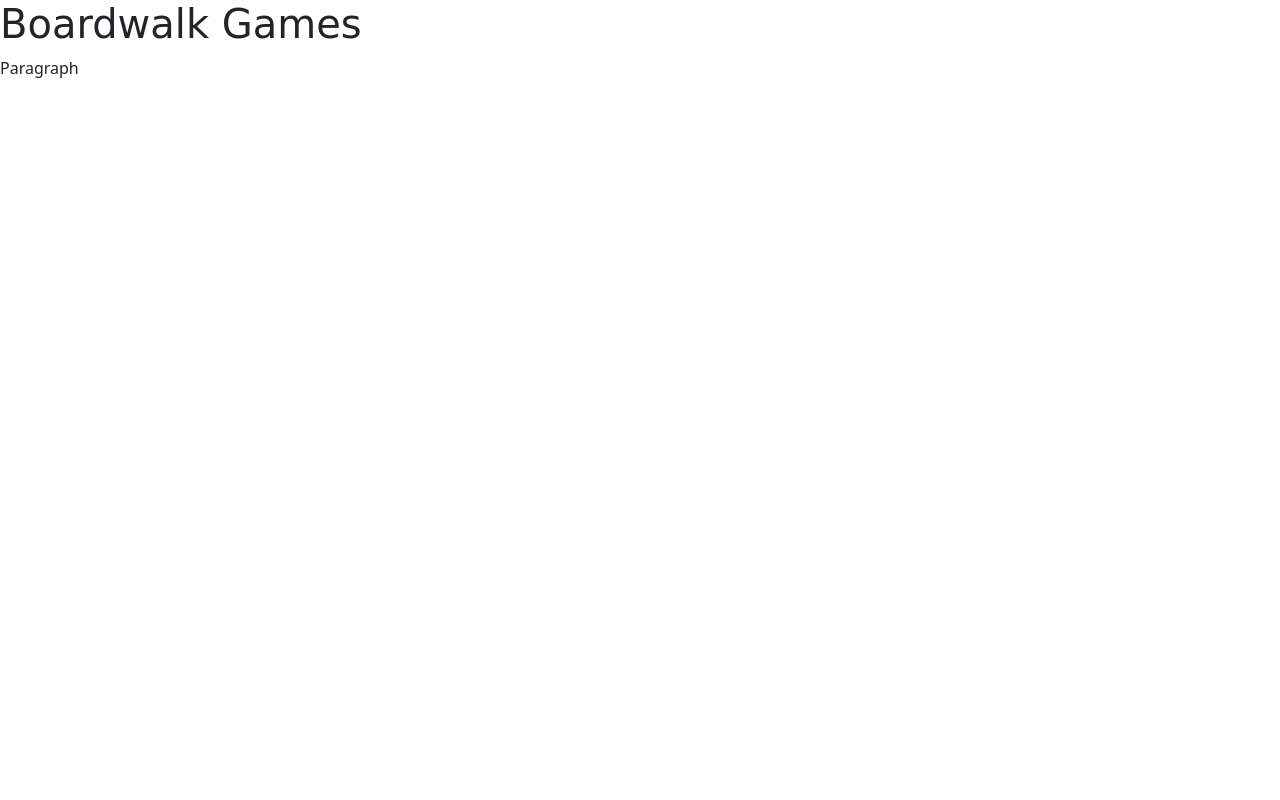
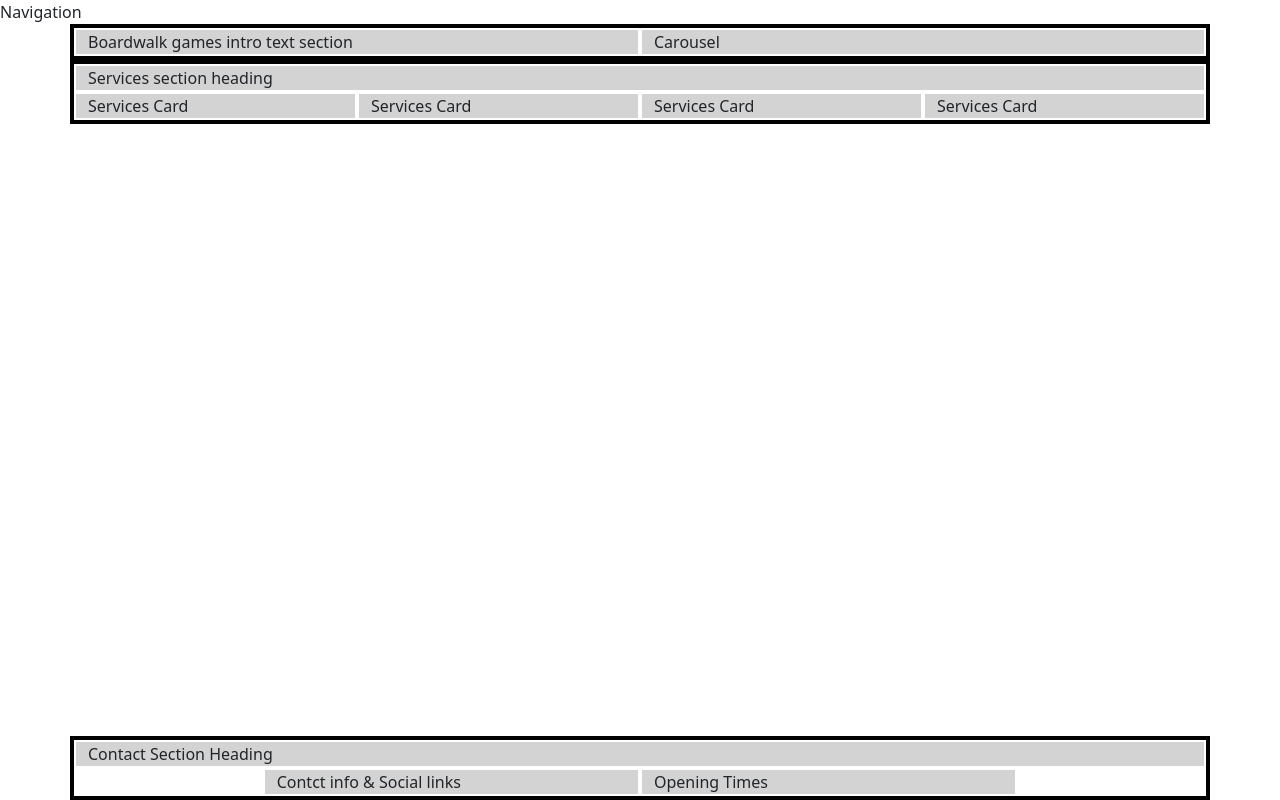
Before and after one commit to CXBeale/boardwalk-games, a plain HTML site: page index.html in a window 1280 px wide. Drawn offline with nearby package versions, Linux system fonts and the light colour scheme; a web font is replaced by a local one.

Commit message:
add grid layout with header main and footer core elements

```diff
--- a/assets/css/style.css
+++ b/assets/css/style.css
@@ -1,10 +1,35 @@
-h1 {
-  font-family: "Macondo", cursive;
+/* CSS Variables */
+:root {
+    --primary-font: "Inter", sans-serif;
+    --secondary-font: "Macondo", cursive;
+    --primary-color: #3a2620; /* Blue primary color */
+    --secondary-color: #aa9581; /* Beige secondary color */
+    --highlight-color: #416a8e; /* highlight color */
+    --highlight-color-light: #7a9fc2; /* light highlight color */
 
 }
 
+/* Global Styles */
 
 body {
-  font-family: "Inter", sans-serif;
+    font-family: var(--primary-font);
+}
 
+h1, h2, h3 {
+    font-family: var(--secondary-font);
+    color: var(--primary-color);
 }
+
+.subheading-color {
+    color: var(--highlight-color);
+}
+
+.container ,
+.row {
+    border: 2px solid black;
+}
+
+.col-12 {
+    border: 2px solid white;
+    background-color: lightgray;
+}
--- a/index.html
+++ b/index.html
@@ -3,25 +3,72 @@
 <head>
     <meta charset="UTF-8">
     <meta name="viewport" content="width=device-width, initial-scale=1.0">
-    <title>Boardwalk Games</title>
+    <title>Boardwalk Games | Home</title>
+    <!--Meta decript for SEO-->
+    <meta name="description" content="Boardwalk Games - Your destination for classic and modern board games.">
+
+    <!-- favicons generated by favicon.io -->
+    <link rel="apple-touch-icon" sizes="180x180" href="assets/images/apple-touch-icon.png">
+    <link rel="icon" type="image/png" sizes="32x32" href="assets/images/favicon-32x32.png">
+    <link rel="icon" type="image/png" sizes="16x16" href="assets/images/favicon-16x16.png">
+
     <!--link to stylesheet-->
     <link rel="stylesheet" href="assets/css/style.css">
-    <!--link to fontawesome-->
-    <script src="https://kit.fontawesome.com/f5072bfa60.js" crossorigin="anonymous"></script>
+
     <!--link to google fonts-->
     <link rel="preconnect" href="https://fonts.googleapis.com">
     <link rel="preconnect" href="https://fonts.gstatic.com" crossorigin>
     <link href="https://fonts.googleapis.com/css2?family=Inter:ital,opsz,wght@0,14..32,100..900;1,14..32,100..900&family=Macondo&display=swap" rel="stylesheet">
+
     <!--link to Bootstrap-->
     <link href="https://cdn.jsdelivr.net/npm/bootstrap@5.3.7/dist/css/bootstrap.min.css" rel="stylesheet" integrity="sha384-LN+7fdVzj6u52u30Kp6M/trliBMCMKTyK833zpbD+pXdCLuTusPj697FH4R/5mcr" crossorigin="anonymous">
 
 </head>
-<body>
-    <h1>Boardwalk Games</h1>
-    <p>Paragraph</p>
+<!-- body classes apply flex properties and work with footer class mt-auto to ensure footer stays on page bottom    -->
+<body class="d-flex flex-column min-vh-100">
+    <!--Navigation-->
+    <div>Navigation</div>
+
+    <!--Header with Carousel-->
+    <header class="container">
+        <div class="row">
+            <div class="col-12 col-xl-6">Boardwalk games intro text section</div>
+            <div class="col-12 col-xl-6">Carousel</div>
+        </div>
+    </header>
+
+    <!--Main Content - not part of grid structure -->
+    <main>
+        <!-- Services Section -->
+        <section class="container">
+            <div class="row">
+                <div class="col-12"> Services section heading</div>
+                <div class="col-12 col-md-6 col-xl-3">Services Card</div>
+                <div class="col-12 col-md-6 col-xl-3">Services Card</div>
+                <div class="col-12 col-md-6 col-xl-3">Services Card</div>
+                <div class="col-12 col-md-6 col-xl-3">Services Card</div>
+            </div>
+        </section>
+    </main>
+
+    <!-- Footer / contact section -->
+     <!-- mt-auto class pushes footer to page bottom -->
+    <footer class="mt-auto">
+        <div class="container">
+            <div class="row justify-content-center">
+                <div class="col-12">Contact Section Heading</div>
+                <!--Contact info-->
+                <div class="col-12 col-md-6 col-xl-4">Contct info & Social links</div>
+                <!--Opening Times-->
+                <div class="col-12 col-md-6 col-xl-4">Opening Times</div>
+            </div>
+        </div>
+
+    </footer>
 
 
-
+    <!--Fontawesome Script-->
+    <script src="https://kit.fontawesome.com/f5072bfa60.js" crossorigin="anonymous"></script>
 
     <!--Bootstrap js script-->
     <script src="https://cdn.jsdelivr.net/npm/bootstrap@5.3.7/dist/js/bootstrap.bundle.min.js" integrity="sha384-ndDqU0Gzau9qJ1lfW4pNLlhNTkCfHzAVBReH9diLvGRem5+R9g2FzA8ZGN954O5Q" crossorigin="anonymous"></script>
```
